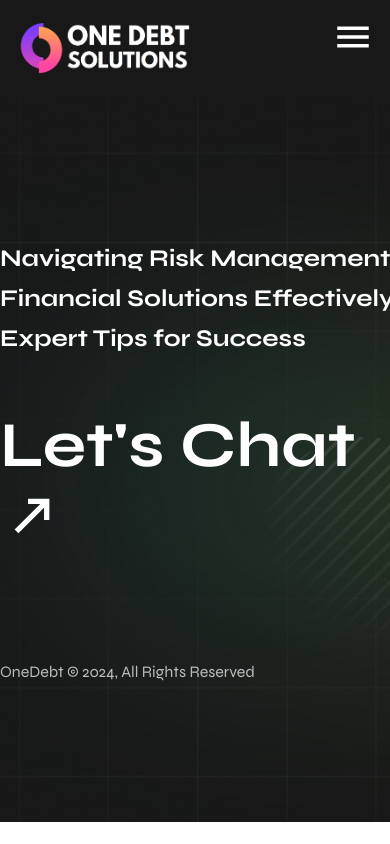
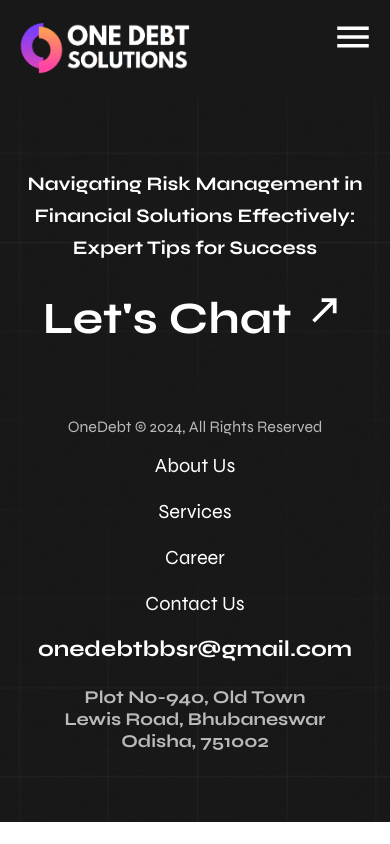
Before and after one commit to abhishekdasz/OneDebtSolutions, a Next.js app: page /contact in a window 390 px wide. Built offline with nearby package versions, Linux system fonts and the light colour scheme.

Commit message:
added responsiveness aboutPage

```diff
--- a/src/app/styles/contact.module.scss
+++ b/src/app/styles/contact.module.scss
@@ -114,3 +114,58 @@
   }
 }
 // footer-section ends here
+
+@media only screen and (max-width: 768px)
+{
+  // .footerSection for mobile
+  .footerSection {
+    padding: 3rem 1rem;
+    .footerContainer
+    {
+      flex-direction: column;
+      align-items: center;
+      gap: 1.2rem;
+
+      .leftFooter
+      {
+        h4
+        {
+          width: auto;
+          font-size: 1.2rem;
+          line-height: 2rem;
+        }
+      }
+      .leftFooter,
+      .midFooter,
+      .rightFooter
+      {
+        width: 100%;
+        text-align: center;
+        gap: 1.5rem;
+      }
+
+      .rightFooter
+      {
+        h4
+        {
+          font-size: 1.4rem;
+        }
+      }
+      h2
+      {
+        font-size: 2.8rem;
+      }
+
+      li a
+      {
+        font-size: 20px;
+      }
+
+      .footerBg,
+      .footerShape
+      {
+        display: none;
+      }
+    }
+  }
+}
```
Also changed, not shown: src/app/styles/about.module.scss (+51 -0 lines), src/app/styles/career.module.scss (+53 -0 lines).
